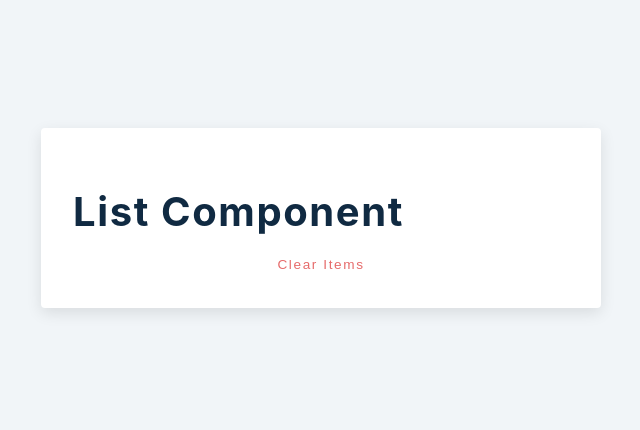
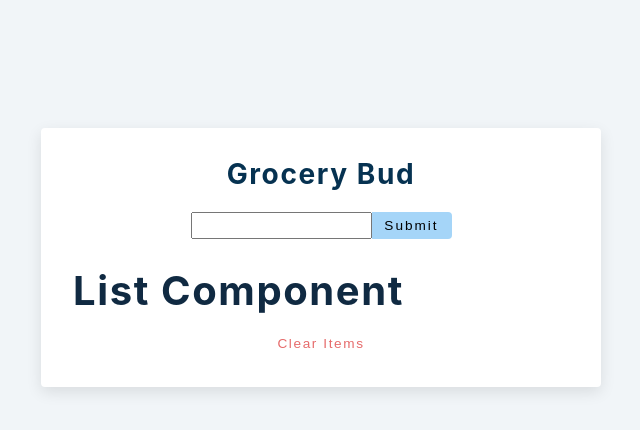
Before and after one commit to pyrhaa/react-projects, a React (Create React App) app in the folder 10-grocery-bud/setup/: page / in a window 1280 px wide. Shown: the top 430 px of the page, without its empty margins (319-959 px from the left). Built offline with nearby package versions, Linux system fonts and the light colour scheme.

Commit message:
input + btn added

```diff
--- a/10-grocery-bud/setup/src/App.js
+++ b/10-grocery-bud/setup/src/App.js
@@ -16,7 +16,16 @@
 
   return (
     <section className='section-center'>
-      <form className='grocery-form' onSubmit={handleSubmit}></form>
+      <form className='grocery-form' onSubmit={handleSubmit}>
+        {alert.show && <Alert />}
+        <h3>grocery bud</h3>
+        <div className='form-control'>
+          <input type='text' />
+          <button type='submit' className='submit-btn'>
+            {isEditing ? 'edit' : 'submit'}
+          </button>
+        </div>
+      </form>
       <div className='grocery-container'>
         <List />
         <button className='clear-btn'>clear items</button>
```
